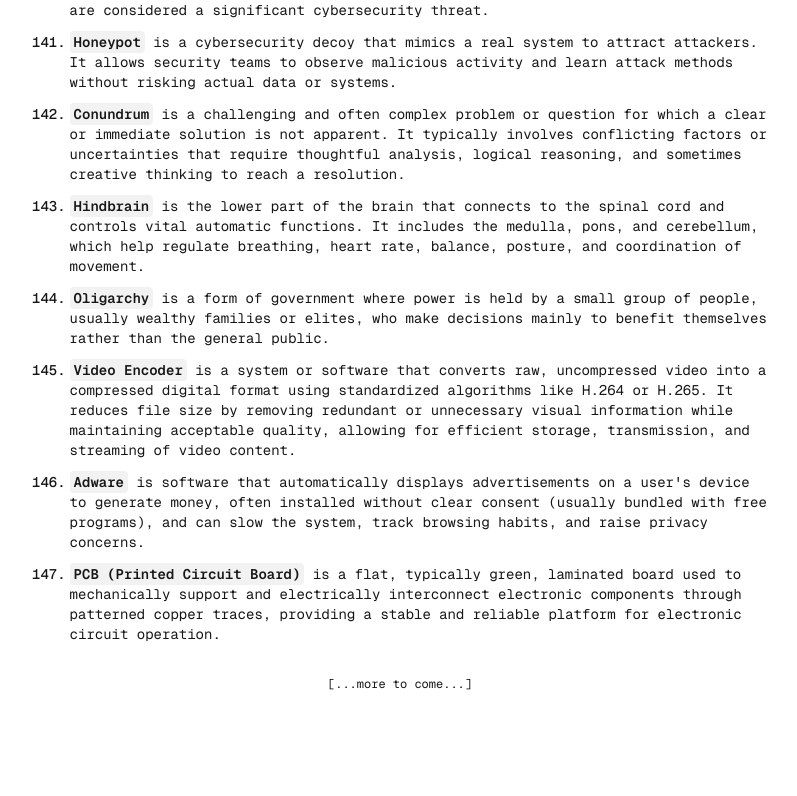
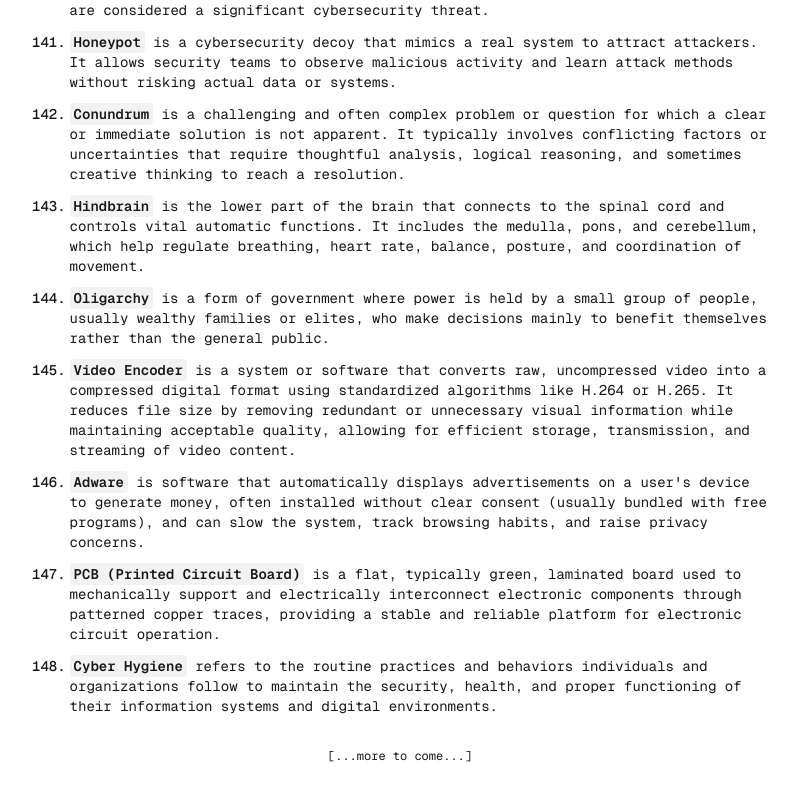
Before and after one commit to BrahimBoussada/mind-log, a Next.js app: page / in a window 1280 px wide. Shown: the part 9531-10327 px from the top of the page, without its empty margins (240-1037 px from the left). Before the commit the page ends 10255 px from the top, so only its background shows below. Built offline with nearby package versions, Linux system fonts and the light colour scheme.

Commit message:
log:19-01-2026

```diff
--- a/src/app/page.tsx
+++ b/src/app/page.tsx
@@ -1433,6 +1433,16 @@ export default function Home() {
           </Text>
         </Note>
 
+        <Note>
+          <N>148.</N>
+          <Text>
+            <Key>Cyber Hygiene</Key> refers to the routine practices and
+            behaviors individuals and organizations follow to maintain the
+            security, health, and proper functioning of their information
+            systems and digital environments.
+          </Text>
+        </Note>
+
         {/* --- end --- */}
       </NoteWrapper>
 
```
